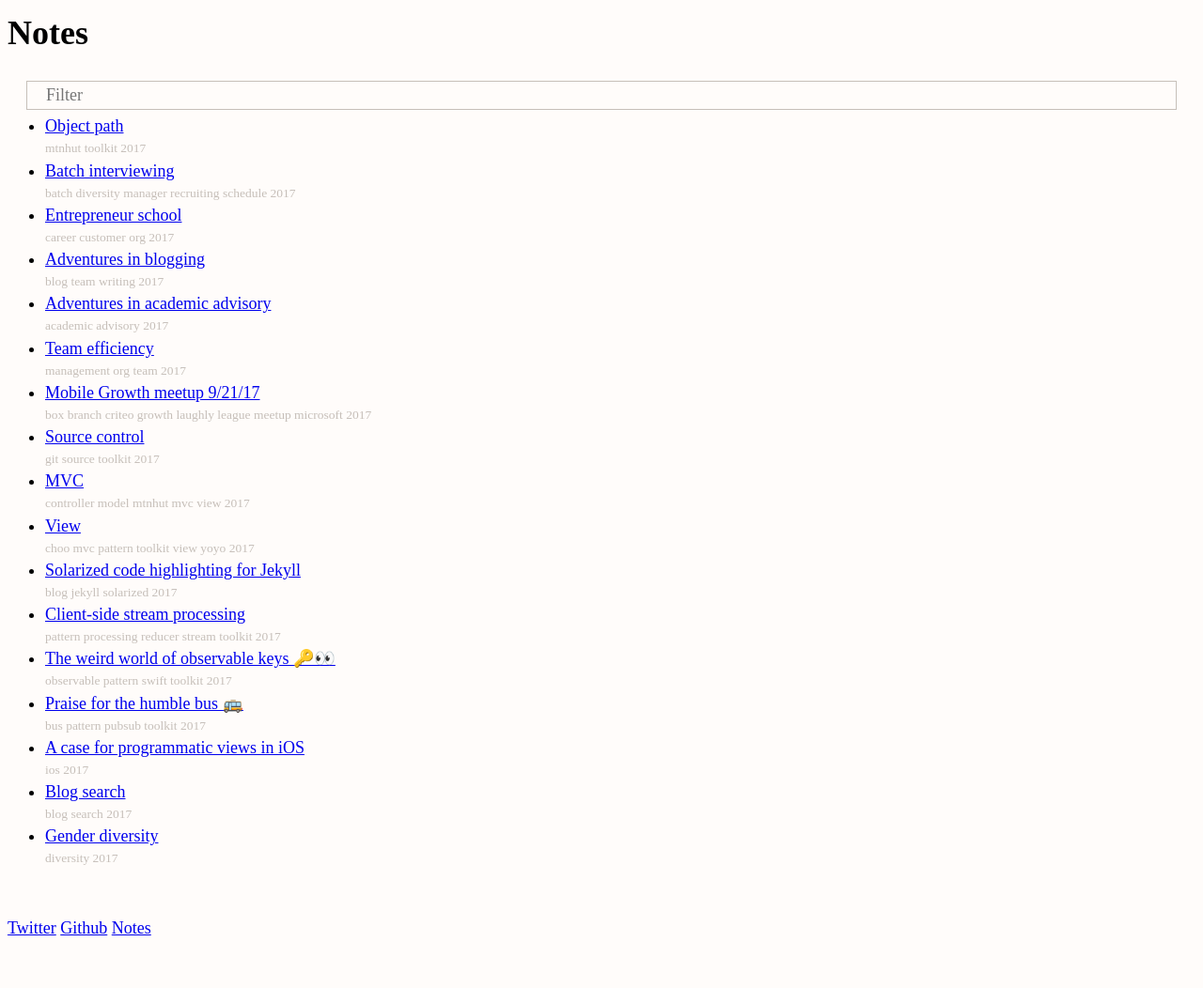
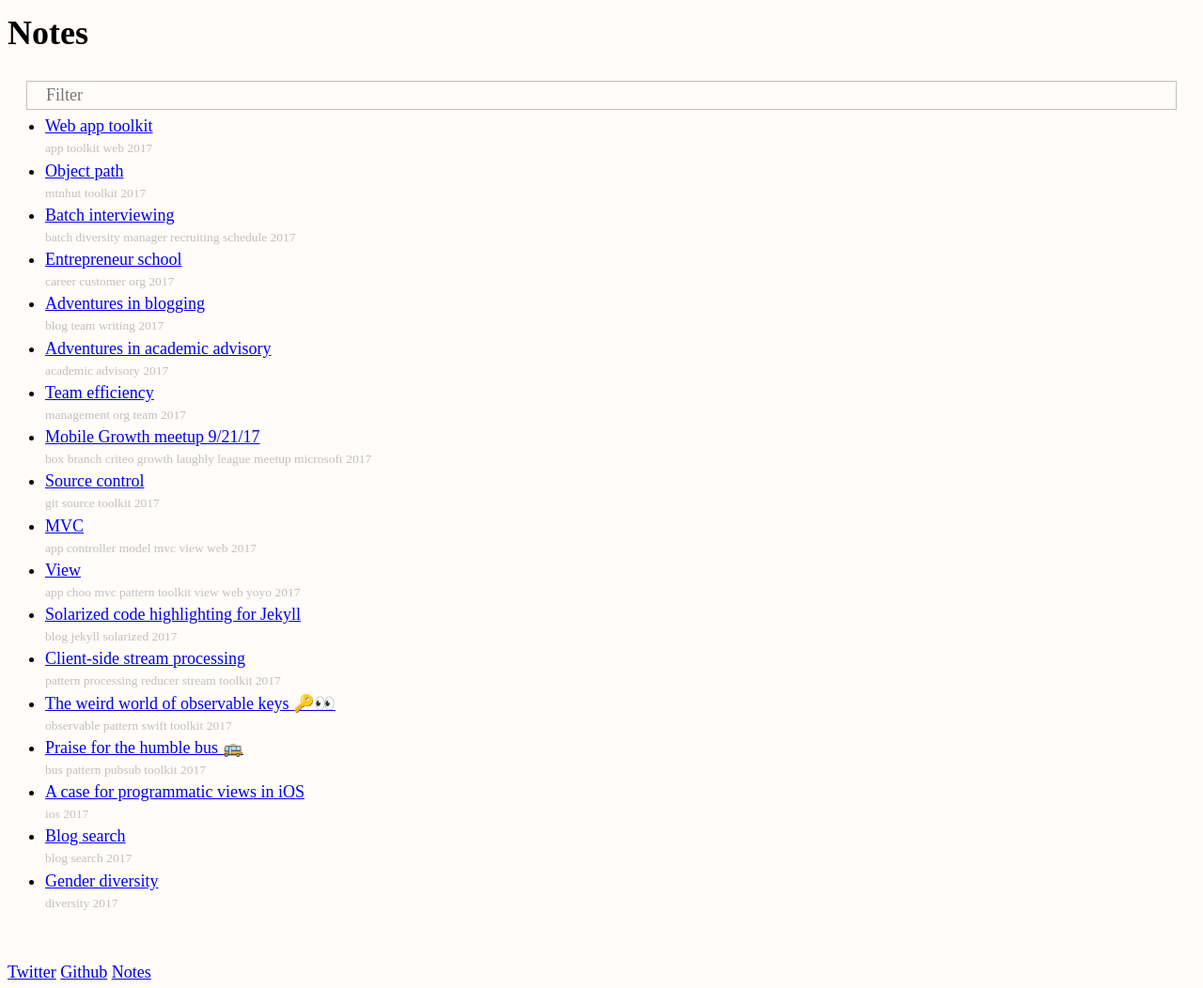
Before and after one commit to erikeldridge/erikeldridge.github.com, a Jekyll site: the page built from notes.html, in a window 1280 px wide. Shown: the whole page at 94% size. Built offline with Jekyll 4.4.1, drawn with Linux system fonts in a browser that asks for light colours; nearby versions of some CDN libraries; before the commit the page ends 1005 px from its top, so only the background shows below that; some of the changed lines change nothing that is shown.

Commit message:
Start web app tooling post

```diff
--- a/_posts/2017-09-02-view.md
+++ b/_posts/2017-09-02-view.md
@@ -1,7 +1,9 @@
 ---
 title: View
 layout: post
-tags: view mvc yoyo pattern toolkit choo
+tags: view mvc yoyo pattern toolkit choo web app
+date: 2017-10-04 16:06:48.434045000 -07:00
+
 ---
 
 
--- a/_posts/2017-09-08-mvc.md
+++ b/_posts/2017-09-08-mvc.md
@@ -1,7 +1,9 @@
 ---
 title: MVC
 layout: post
-tags: model view controller mvc mtnhut
+tags: model view controller mvc web app
+date: 2017-10-04 16:06:48.442945000 -07:00
+
 ---
 
 
--- /dev/null
+++ b/_posts/2017-10-04-web-app-toolkit.md
@@ -0,0 +1,129 @@
+---
+title: Web app toolkit
+layout: post
+tags: toolkit web app
+date: 2017-10-04 16:06:48.449825000 -07:00
+
+---
+
+
+A collection of web app tools I like to use.
+
+## Build
+
+Use watchify.
+
+It's easy to grok and broadly used.
+
+Experience: hack.
+
+See NPM boilerplate in the [language section](#language) below.
+
+## Language
+
+Use [TypeScript](https://www.typescriptlang.org).
+
+It's easy enough to [set up](https://www.typescriptlang.org/docs/handbook/typescript-in-5-minutes.html), well-supported, confidence-building in large projects, and easier to add sooner than later.
+
+Experience level: hack with production support.
+
+NPM package.json boilerplate:
+
+{% highlight js linenos %}
+{
+  "scripts": {
+    "start": "watchify main.ts -p [ tsify --noImplicitAny ] -o bundle.js -v",
+    "serve": "serve"
+  },
+  "devDependencies": {
+    "serve": "^6.2.0",
+    "tsify": "^3.0.3",
+    "typescript": "^2.5.3",
+    "watchify": "^3.9.0"
+  }
+  ...
+}
+{% endhighlight %}
+
+## HTML diffing
+
+[Dodson] enthusiastically recommends [diffhtml](https://github.com/tbranyen/diffhtml) and it's worked well for me.
+
+Experience level: hack.
+
+Here's a TypeScript type shim (diffhtml.d.ts):
+
+{% highlight js linenos %}
+declare module 'diffhtml' {
+  function innerHTML(element: Element, markup: Element): void;
+  function html(strings: TemplateStringsArray, ...placeholders: any[]): Element;
+}
+{% endhighlight %}
+
+Corresponding TypeScript config to reference shim:
+
+{% highlight js linenos %}
+{
+  ...
+  "typeRoots": [
+    "./"
+  ]
+}
+{% endhighlight %}
+
+## Custom elements
+
+Use [web components](https://www.webcomponents.org/introduction#how-do-i-define-a-new-html-element-) with ES6 classes. [Dodson] describes the benefits well.
+
+[Most browsers](http://caniuse.com/#search=custom%20elements) support them and [polyfills](https://www.webcomponents.org/polyfills/) are well-supported.
+
+Experience level: hack.
+
+Example widget:
+
+{% highlight js linenos %}
+import mainView from './views'
+import {html, innerHTML} from 'diffhtml'
+
+class Widget extends HTMLElement {
+  emojis: { [key:string] : string }
+  filter: string
+  connectedCallback(){
+    this.emojis = {
+      smile: '🙂',
+      grin: '😁'
+    }
+    this.filter = ''
+    this.render()
+  }
+  render(){
+    const options = Object.keys(this.emojis)
+      .filter(name => name.startsWith(this.filter))
+      .map(name => {
+        const emoji = this.emojis[name]
+        return html`
+          <span data-name="${name}">${emoji}</span>
+        `
+      })
+    innerHTML(this, html`
+      <div class="options">
+      ${options}
+      </div>
+    `)
+  }
+}
+export default Widget
+{% endhighlight %}
+
+Registration boilerplate:
+
+{% highlight js linenos %}
+[Widget].forEach(el => {
+  const name = 'x-' + el.name.toLowerCase()
+  if (!window.customElements.get(name)) {
+    window.customElements.define(name, el);
+  }
+})
+{% endhighlight %}
+
+[Dodson]: https://medium.com/dev-channel/the-case-for-custom-elements-part-2-2efe42ce9133
```
